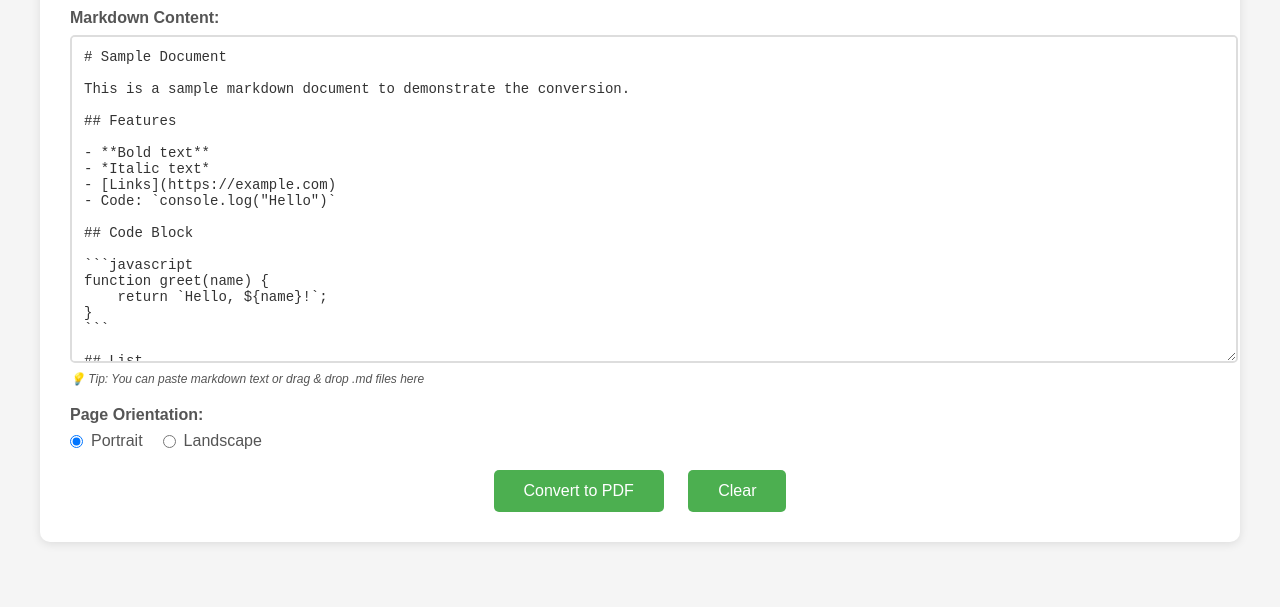
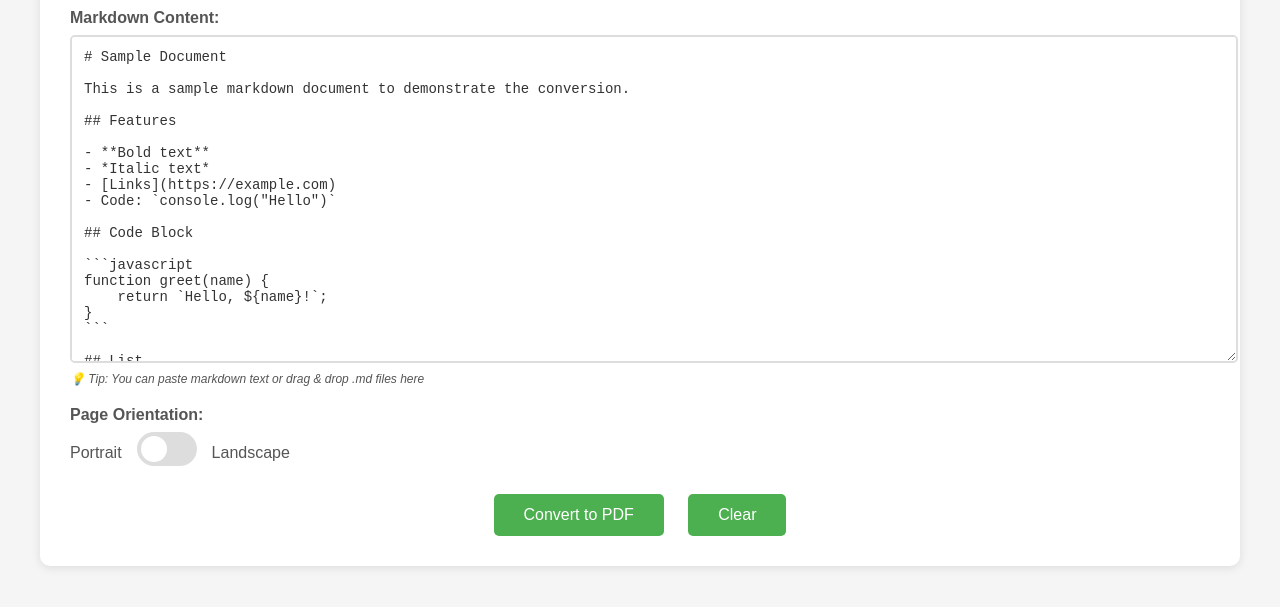
Before and after one commit to mpepping/pandoc-web, a website: page index.html in a window 1280 px wide. Shown: the part 129-736 px from the top of the page. Drawn offline with Linux system fonts and the light colour scheme.

Commit message:
portrait and landscape toggle

```diff
--- a/index.html
+++ b/index.html
@@ -154,19 +154,58 @@
         }
         .orientation-group {
             display: flex;
-            gap: 20px;
+            align-items: center;
+            gap: 15px;
             margin-top: 8px;
         }
-        .radio-label {
+        .switch-container {
             display: flex;
             align-items: center;
-            gap: 8px;
+            gap: 10px;
+        }
+        .switch {
+            position: relative;
+            display: inline-block;
+            width: 60px;
+            height: 34px;
+        }
+        .switch input {
+            opacity: 0;
+            width: 0;
+            height: 0;
+        }
+        .slider {
+            position: absolute;
+            cursor: pointer;
+            top: 0;
+            left: 0;
+            right: 0;
+            bottom: 0;
+            background-color: var(--border-color);
+            transition: .4s;
+            border-radius: 34px;
+        }
+        .slider:before {
+            position: absolute;
+            content: "";
+            height: 26px;
+            width: 26px;
+            left: 4px;
+            bottom: 4px;
+            background-color: white;
+            transition: .4s;
+            border-radius: 50%;
+        }
+        input:checked + .slider {
+            background-color: var(--button-bg);
+        }
+        input:checked + .slider:before {
+            transform: translateX(26px);
+        }
+        .orientation-label {
             font-weight: normal;
-            cursor: pointer;
+            color: var(--text-secondary);
             margin-bottom: 0;
-        }
-        .radio-label input[type="radio"] {
-            margin: 0;
         }
     </style>
 </head>
@@ -184,14 +223,14 @@
             <div class="form-group">
                 <label>Page Orientation:</label>
                 <div class="orientation-group">
-                    <label class="radio-label">
-                        <input type="radio" name="orientation" value="portrait" id="portrait" checked>
-                        Portrait
-                    </label>
-                    <label class="radio-label">
-                        <input type="radio" name="orientation" value="landscape" id="landscape">
-                        Landscape
-                    </label>
+                    <span class="orientation-label">Portrait</span>
+                    <div class="switch-container">
+                        <label class="switch">
+                            <input type="checkbox" id="orientation-switch">
+                            <span class="slider"></span>
+                        </label>
+                    </div>
+                    <span class="orientation-label">Landscape</span>
                 </div>
             </div>
 
@@ -360,7 +399,7 @@
                 return;
             }
 
-            const orientation = document.querySelector('input[name="orientation"]:checked').value;
+            const orientation = document.getElementById('orientation-switch').checked ? 'landscape' : 'portrait';
 
             convertBtn.disabled = true;
             convertBtn.textContent = 'Converting...';
```
